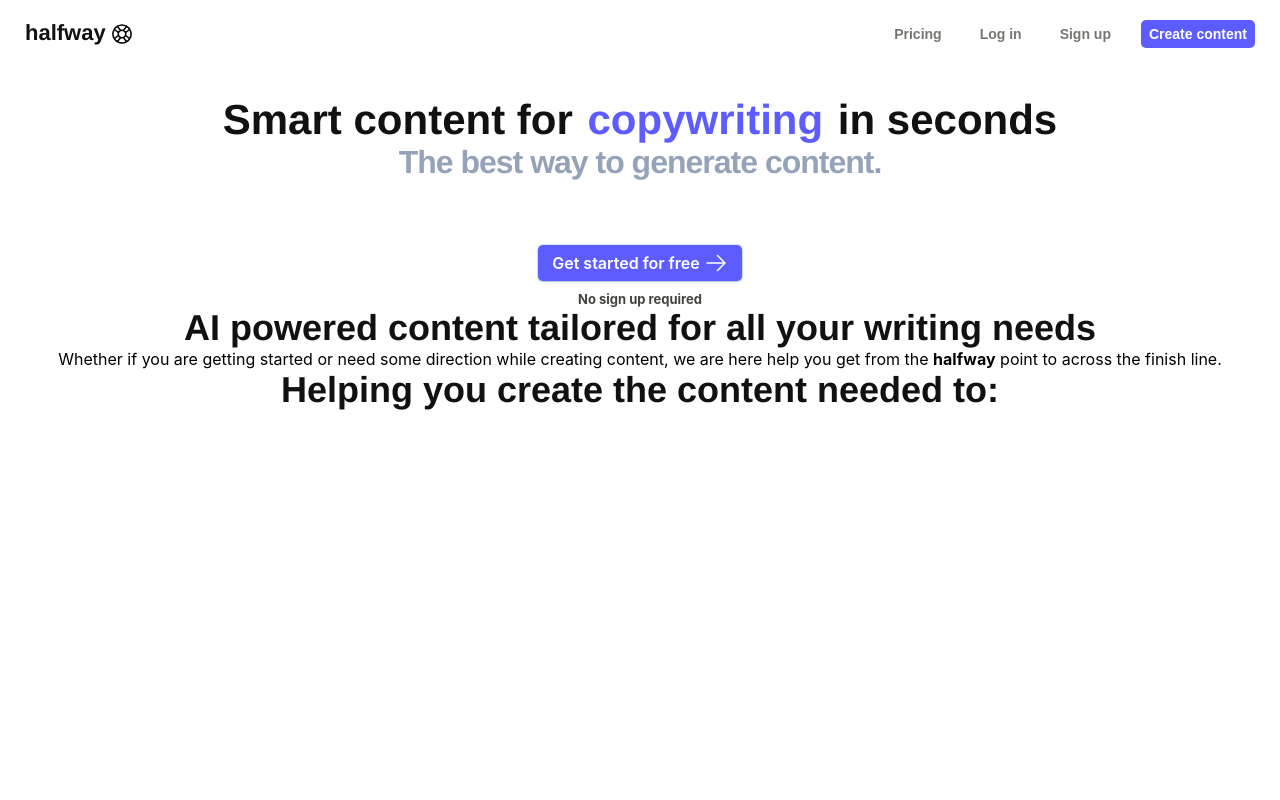
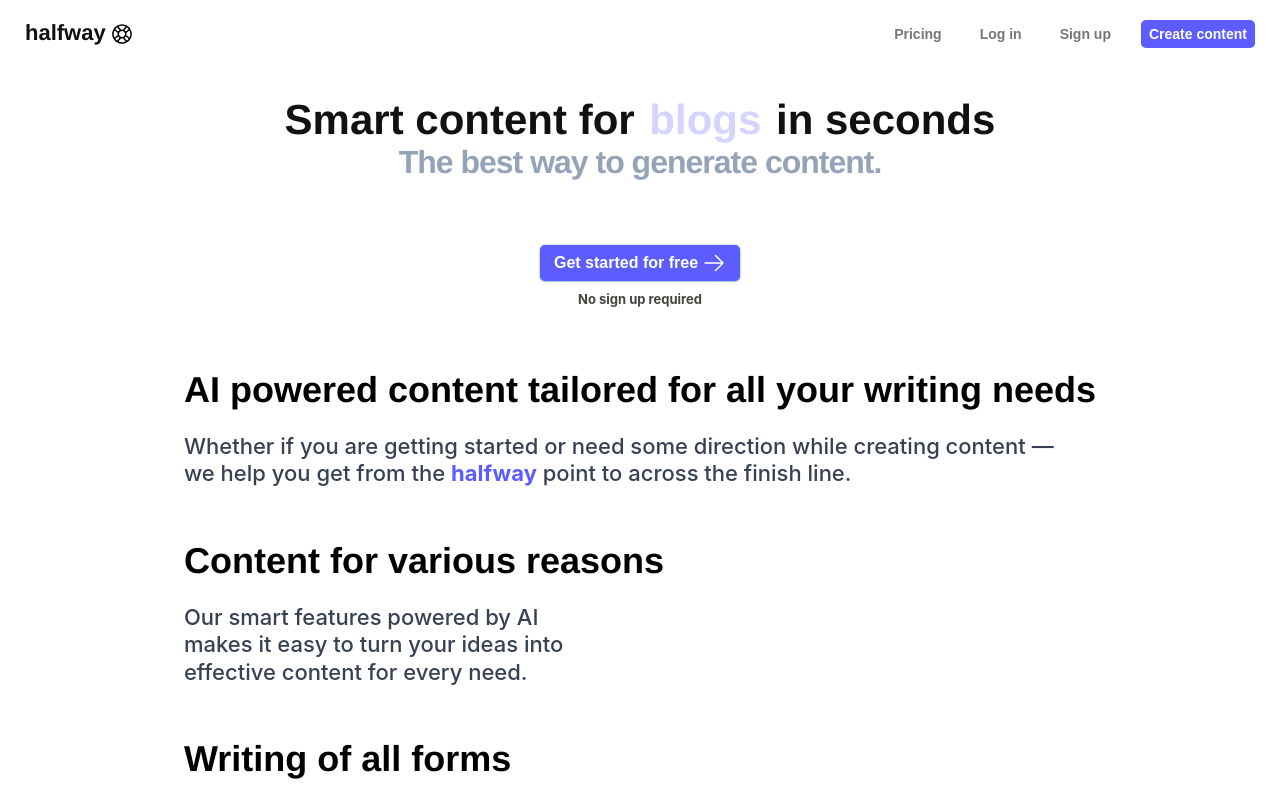
Before and after one commit to kylelong/halfway, a React (Create React App) app in the folder client/: page / in a window 1280 px wide. Shown: the top 800 px of the page. Built offline with nearby package versions, Linux system fonts and the light colour scheme.

Commit message:
add more content to landing page

```diff
--- a/client/src/components/LandingPage/LandingPage.tsx
+++ b/client/src/components/LandingPage/LandingPage.tsx
@@ -8,6 +8,7 @@ export const Container = styled.div`
   display: flex;
   flex-direction: column;
   align-items: center;
+
   padding: 48px 0px;
 `;
 export const HeaderContainer = styled.div`
@@ -42,14 +43,15 @@ export const SubText = styled.div`
   }
 `;
 
-export const GetStarted = styled.div`
+export const GetStarted = styled.button`
   display: inline-flex;
   -webkit-box-align: center;
   align-items: center;
   -webkit-box-pack: center;
   justify-content: center;
   position: relative;
-  max-width: 100%;
+  max-width: 200px;
+  width: 100%;
   border: 0px;
   border-radius: 5px;
   cursor: pointer;
@@ -78,12 +80,45 @@ export const NoSignUp = styled.div`
   font-weight: bold;
 `;
 
-export const SectionHeader = styled.div`
+export const Details = styled.div`
+  display: flex;
+  flex-direction: column;
+  align-items: flex-start;
+  margin-top: 32px;
+`;
+export const Section = styled.div`
+  & > div:first-child {
+    flex: 0.5 1 0%;
+  }
+`;
+
+export const SectionHeader = styled.h2`
+  display: flex;
   font-family: "Helvetica Neue", sans-serif;
-  text-align: center;
+  text-align: left;
   font-weight: bold;
-  font-size: 36px;
-  color: rgb(17, 17, 17);
+  font-size: 20px;
+  color: rgb(0, 0, 0);
+  margin-bottom: 12px;
+  @media (min-width: 569px) {
+    font-size: 36px;
+  }
+`;
+export const SectionText = styled.p`
+  text-align: left;
+  font-size: 16px;
+  line-height: 1.25;
+  font-weight: 500;
+  color: #374151;
+  @media (min-width: 569px) {
+    font-size: 22px;
+  }
+`;
+
+export const SectionTextSmallWidth = styled(SectionText)`
+  max-width: 412px;
+  width: 100%;
+  //500px for medium text
 `;
 
 function LandingPage() {
@@ -98,20 +133,48 @@ function LandingPage() {
           <SubText>The best way to generate content.</SubText>
         </HeaderContainer>
         <GetStarted>
-          Get started for free <img src={arrowRight} style={svgStyle} />{" "}
+          Get started for free{" "}
+          <img alt="arrow right" src={arrowRight} style={svgStyle} />{" "}
         </GetStarted>
         <NoSignUp>No sign up required</NoSignUp>
-        <SectionHeader>
-          AI powered content tailored for all your writing needs
-        </SectionHeader>
 
-        <div>
-          Whether if you are getting started or need some direction while
-          creating content, we are here help you get from the <b>halfway</b>{" "}
-          point to across the finish line.
-        </div>
+        <Details>
+          <Section>
+            <SectionHeader>
+              AI powered content tailored for all your writing needs
+            </SectionHeader>
+            <SectionText>
+              Whether if you are getting started or need some direction while
+              creating content &#8212; <br />
+              we help you get from the{" "}
+              <span style={{color: "rgb(93, 93, 255)", fontWeight: "bold"}}>
+                halfway
+              </span>{" "}
+              point to across the finish line.
+            </SectionText>
+          </Section>
+          <Section>
+            <SectionHeader>Content for various reasons</SectionHeader>
+            <SectionTextSmallWidth>
+              Our smart features powered by AI makes it easy to turn your ideas
+              into effective content for every need.
+            </SectionTextSmallWidth>
+          </Section>
+          <Section>
+            <SectionHeader>Writing of all forms</SectionHeader>
+            <SectionTextSmallWidth>
+              Your one stop shop for various mediums.
+            </SectionTextSmallWidth>
+          </Section>
 
-        <SectionHeader>Helping you create the content needed to:</SectionHeader>
+          <Section>
+            <SectionHeader>Share your voice</SectionHeader>
+            <SectionTextSmallWidth>
+              Content that sounds like you with the option to edit using our
+              rich text editor until you are satisfied.
+            </SectionTextSmallWidth>
+          </Section>
+        </Details>
       </Container>
     </div>
   );
--- a/client/src/components/WordSwitcher.tsx
+++ b/client/src/components/WordSwitcher.tsx
@@ -23,7 +23,7 @@ const WordSwitcher = () => {
   useEffect(() => {
     const interval = setInterval(() => {
       setIndex((prevIndex) => (prevIndex + 1) % words.length);
-    }, 3000);
+    }, 2500);
     return () => clearInterval(interval);
   }, []);
 
@@ -34,7 +34,7 @@ const WordSwitcher = () => {
         initial={{opacity: 0, y: -5}}
         animate={{opacity: 1, y: 0}}
         exit={{opacity: 0, y: 5}}
-        transition={{duration: 0.3}}
+        transition={{duration: 0.5}}
       >
         <Phrase>{words[index]}</Phrase>
       </motion.span>
```
